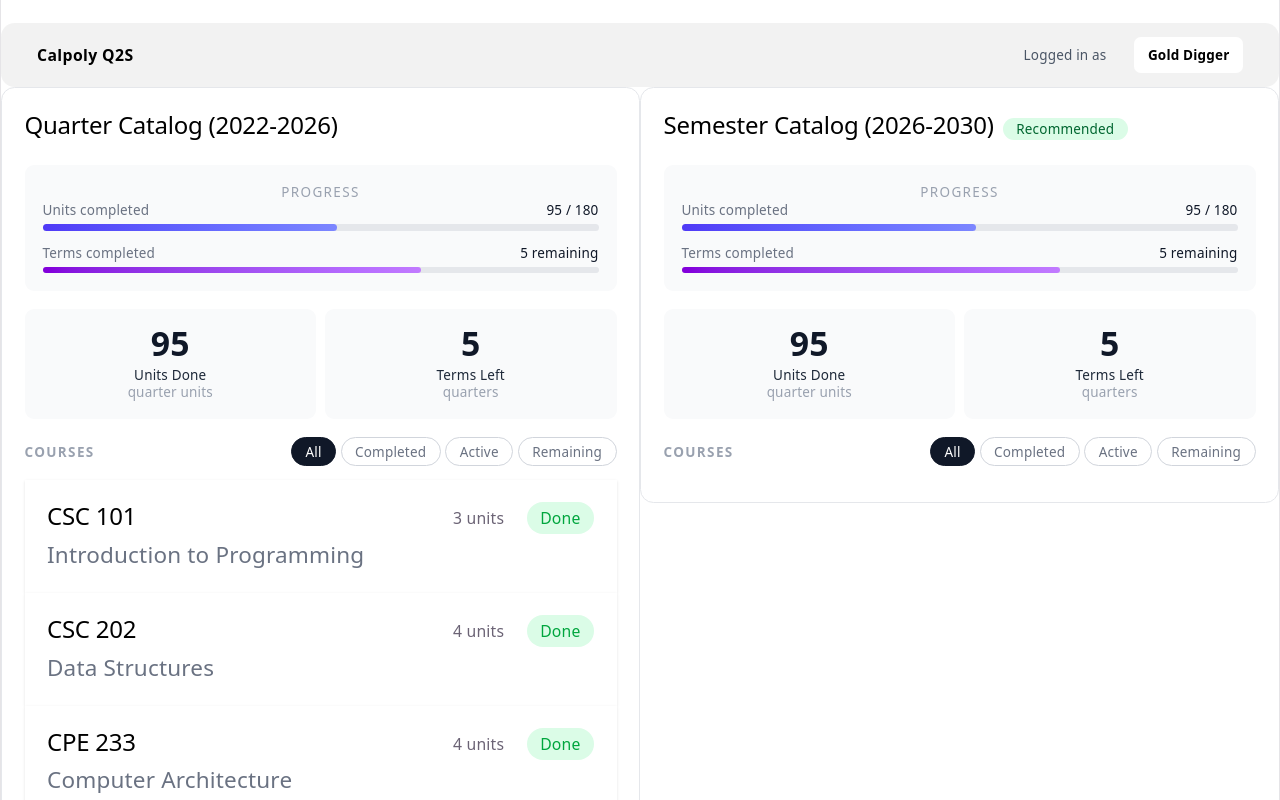
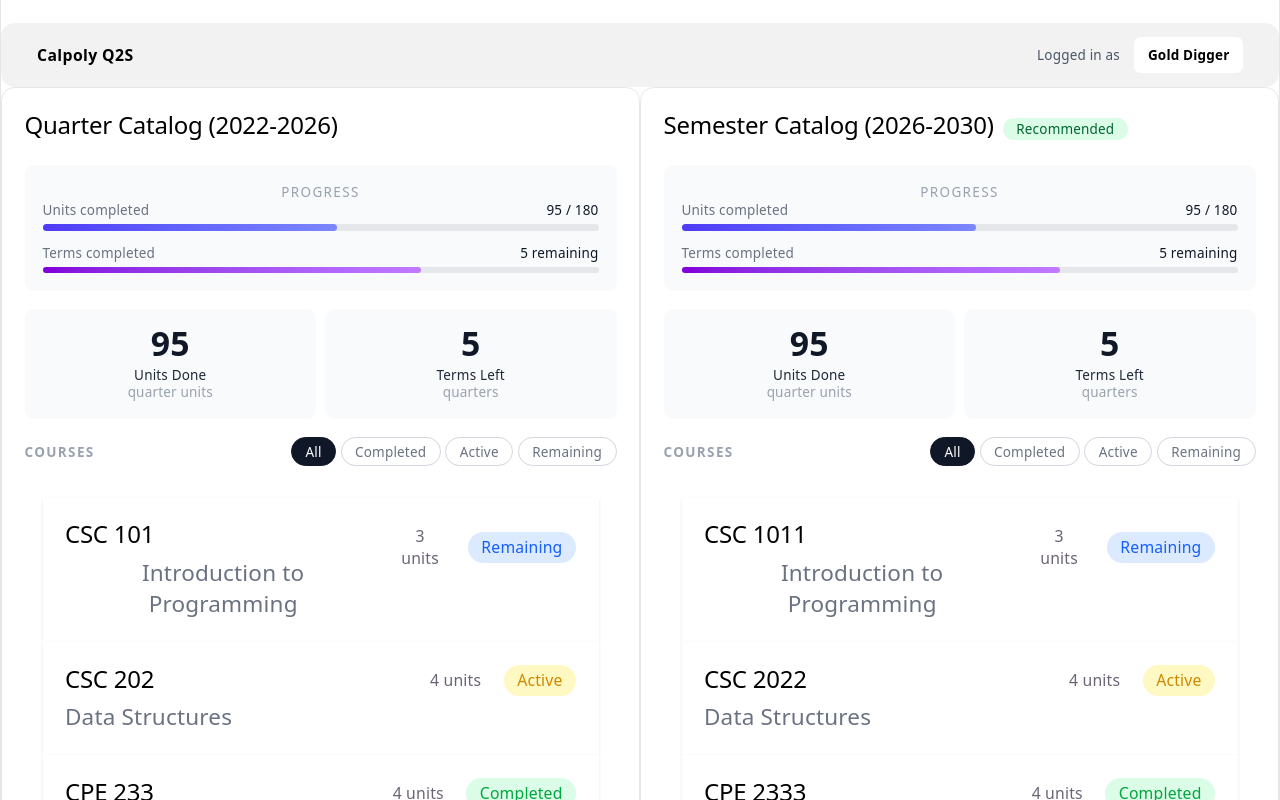
Before and after one commit to CSC307FinalProject/CalPolyQ2S, a React (Vite) app in the folder packages/frontend/: page /comparison in a window 1280 px wide. Shown: the top 800 px of the page. Built offline with nearby package versions, Linux system fonts and the light colour scheme.

Commit message:
Scroll course list/filter/color coded

```diff
--- a/packages/frontend/src/components/comparisonNavbar.tsx
+++ b/packages/frontend/src/components/comparisonNavbar.tsx
@@ -5,7 +5,7 @@ export default function Navbar() {
         Calpoly Q2S
       </span>
 
-      <div className="flex items-center gap-3">
+      <div className="flex items-center">
         <button className="text-xs text-gray-600 font-medium px-3 py-2 rounded-md border border-white/0">
           Logged in as
         </button>
--- a/packages/frontend/src/index.css
+++ b/packages/frontend/src/index.css
@@ -1,4 +1,15 @@
 @import "tailwindcss";
+
+@layer utilities {
+  .no-scrollbar::-webkit-scrollbar {
+    display: none;
+  }
+
+  .no-scrollbar {
+    -ms-overflow-style: none;
+    scrollbar-width: none;
+  }
+}
 
 :root {
   --text: #6b6375;
--- a/packages/frontend/src/pages/comparison.tsx
+++ b/packages/frontend/src/pages/comparison.tsx
@@ -8,41 +8,91 @@ const quarterCourses = [
     title: "Introduction to Programming",
     code: "CSC 101",
     units: 3,
-    status: "Done",
+    status: "Remaining",
   },
   {
     id: 2,
     title: "Data Structures",
     code: "CSC 202",
     units: 4,
-    status: "Done",
+    status: "Active",
   },
   {
     id: 3,
     title: "Computer Architecture",
     code: "CPE 233",
     units: 4,
-    status: "Done",
+    status: "Completed",
   },
   {
     id: 4,
     title: "Operating Systems",
     code: "CSC 453",
     units: 4,
-    status: "Done",
+    status: "Completed",
   },
-  { id: 5, title: "Databases", code: "CSC 365", units: 4, status: "Done" },
+  { id: 5, title: "Databases", code: "CSC 365", units: 4, status: "Completed" },
 ];
+
+const semesterCourses = [
+  {
+    id: 1,
+    title: "Introduction to Programming",
+    code: "CSC 1011",
+    units: 3,
+    status: "Remaining",
+  },
+  {
+    id: 2,
+    title: "Data Structures",
+    code: "CSC 2022",
+    units: 4,
+    status: "Active",
+  },
+  {
+    id: 3,
+    title: "Computer Architecture",
+    code: "CPE 2333",
+    units: 4,
+    status: "Completed",
+  },
+  {
+    id: 4,
+    title: "Operating Systems",
+    code: "CSC 4533",
+    units: 4,
+    status: "Completed",
+  },
+  { id: 5, title: "Databases", code: "CSC 365", units: 4, status: "Completed" },
+];
+
+const getStatusStyles = (status: string) => {
+  switch (status) {
+    case "Completed":
+      return "bg-green-100 text-green-600";
+    case "Active":
+      return "bg-yellow-100 text-yellow-600";
+    case "Remaining":
+      return "bg-blue-100 text-blue-600";
+    default:
+      return "bg-gray-100 text-gray-600";
+  }
+};
 
 export default function Comparison() {
   const [activeFilter, setActiveFilter] = useState("All");
   const [activeFilter1, setActiveFilter1] = useState("All");
 
-  function CourseList() {
+  function CourseListQuarter({ activeFilter }: { activeFilter: string }) {
+    const filteredCourses = quarterCourses.filter((course) => {
+      if (activeFilter === "All") return true;
+      return course.status === activeFilter;
+    });
+
     return (
       <div className="screen">
-        <div className="grid">
-          {quarterCourses.map((course) => (
+        <div className="h-100 overflow-y-auto no-scrollbar p-4">
+          {filteredCourses.map((course) => (
             <div key={course.id} className="bg-white shadow p-5">
               <div className="flex items-start">
                 <div>
@@ -53,7 +103,47 @@ export default function Comparison() {
                   <span className="text-sm px-3 py-1 rounded-full flex items-end">
                     {course.units} units
                   </span>
-                  <span className="text-sm bg-green-100 text-green-600 px-3 py-1 rounded-full ml-auto">
+                  <span
+                    className={`text-sm px-3 py-1 rounded-full ml-auto ${getStatusStyles(
+                      course.status,
+                    )}`}
+                  >
+                    {course.status}
+                  </span>
+                </div>
+              </div>
+            </div>
+          ))}
+        </div>
+      </div>
+    );
+  }
+
+  function CourseListSemester({ activeFilter }: { activeFilter: string }) {
+    const filteredCourses = semesterCourses.filter((course) => {
+      if (activeFilter === "All") return true;
+      return course.status === activeFilter;
+    });
+
+    return (
+      <div className="screen">
+        <div className="h-100 overflow-y-auto no-scrollbar p-4">
+          {filteredCourses.map((course) => (
+            <div key={course.id} className="bg-white shadow p-5">
+              <div className="flex items-start">
+                <div>
+                  <h2 className="!text-black flex">{course.code}</h2>
+                  <span className="text-xl text-gray-500">{course.title}</span>
+                </div>
+                <div className="ml-auto flex items-center gap-2">
+                  <span className="text-sm px-3 py-1 rounded-full flex items-end">
+                    {course.units} units
+                  </span>
+                  <span
+                    className={`text-sm px-3 py-1 rounded-full ml-auto ${getStatusStyles(
+                      course.status,
+                    )}`}
+                  >
                     {course.status}
                   </span>
                 </div>
@@ -151,7 +241,7 @@ export default function Comparison() {
               </div>
             </div>
           </div>
-          <CourseList />
+          <CourseListQuarter activeFilter={activeFilter} />
         </div>
 
         <div className="w-full bg-white" style={{ width: "50%" }}>
@@ -236,6 +326,7 @@ export default function Comparison() {
                 </div>
               </div>
             </div>
+            <CourseListSemester activeFilter={activeFilter1} />
           </div>
         </div>
       </div>
```
